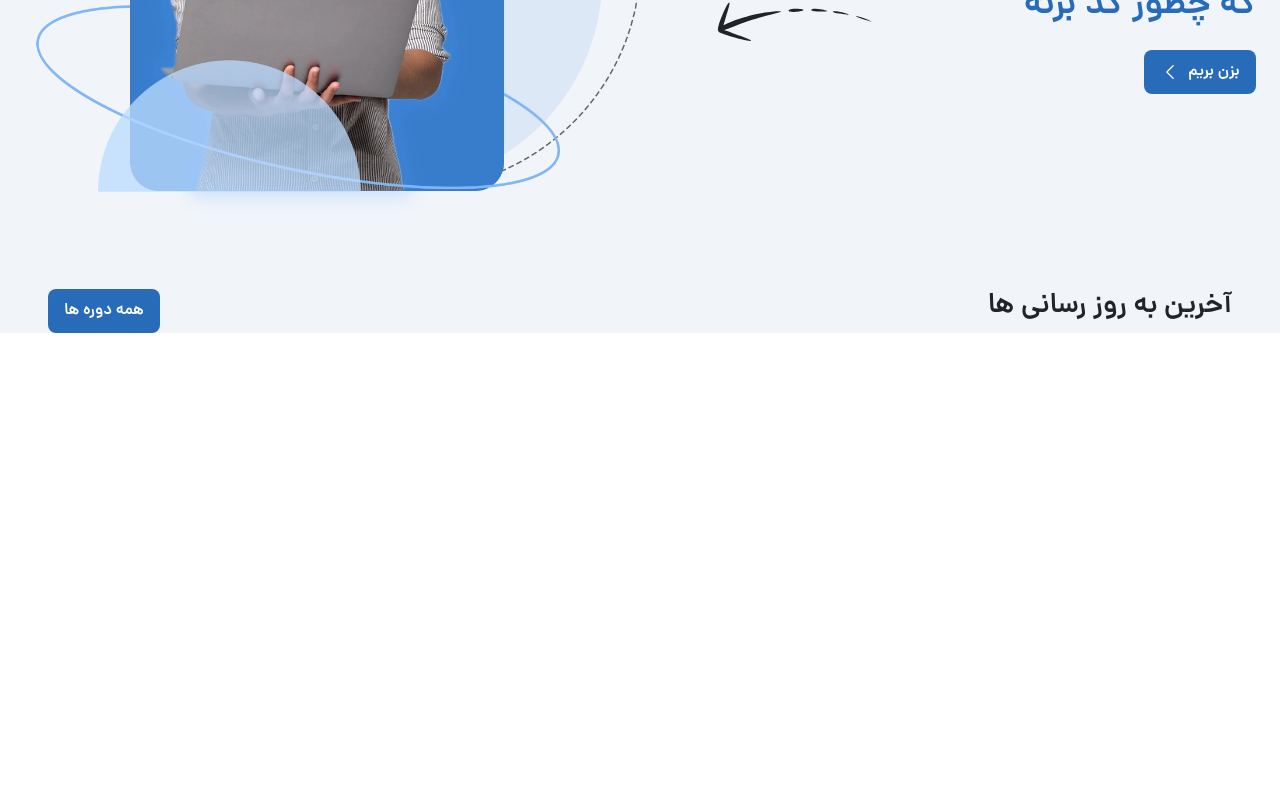
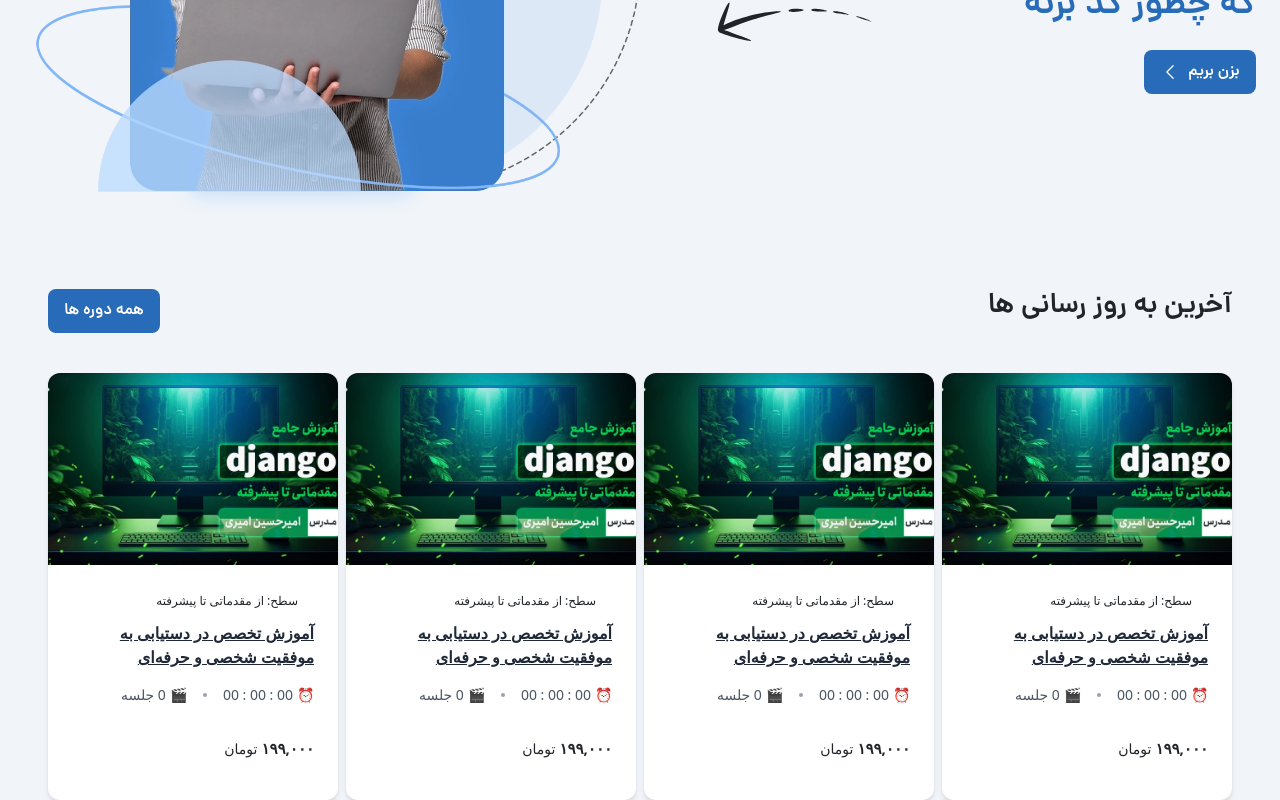
Before and after one commit to NazaninMoosazade/codeyad, a React (Vite) app: page / in a window 1280 px wide. Shown: the part 621-1421 px from the top of the page. Before the commit the page ends 954 px from the top, so only its background shows below. Built offline with nearby package versions, Linux system fonts and the light colour scheme; a web font is replaced by a local one.

Commit message:
create CourseCadr

```diff
--- /dev/null
+++ b/src/Components/CourseCard/CourseCard.jsx
@@ -0,0 +1,58 @@
+import React from 'react'
+
+export default function CourseCard() {
+  return (
+<div class=" mx-auto bg-white mt-10 rounded-xl shadow-md overflow-hidden flex flex-col transition-transform hover:-translate-y-4 hover:shadow-lg duration-300 w-full max-w-sm">
+  {/* <!-- تصویر --> */}
+  <a href="/course/personal-professional-success-specialization">
+    <img
+    src='/img/courseBanner.webp'
+      alt="آموزش تخصص در دستیابی به موفقیت شخصی و حرفه‌ای"
+      class="w-full h-48 object-cover"
+    />
+  </a>
+
+  {/* <!-- محتوای کارت --> */}
+  <div class="p-4 flex flex-col justify-between flex-grow">
+    {/* <!-- سطح --> */}
+    <span class="text-xs text-blue-700 bg-blue-100 rounded-full px-3 py-1 w-fit mb-2">
+      سطح: از مقدماتی تا پیشرفته
+    </span>
+
+    {/* <!-- عنوان دوره --> */}
+    <a href="/course/personal-professional-success-specialization" class="font-semibold text-gray-800 text-base leading-6 hover:text-blue-600 transition-colors mb-3">
+      آموزش تخصص در دستیابی به موفقیت شخصی و حرفه‌ای
+    </a>
+
+    {/* <!-- اطلاعات زمان و جلسات --> */}
+    <div class="flex items-center text-sm text-gray-600 gap-3 mb-4">
+      <div class="flex items-center gap-1">
+        ⏰ <span dir="ltr">00 : 00 : 00</span>
+      </div>
+      <span class="w-1 h-1 bg-gray-400 rounded-full"></span>
+      <div class="flex items-center gap-1">
+        🎬 <span>0 جلسه</span>
+      </div>
+    </div>
+
+    {/* <!-- قیمت و دکمه --> */}
+    <div class="flex items-center justify-between mt-auto pt-2">
+      <p class="text-blue-600 font-bold text-[15px]">
+        ۱۹۹,۰۰۰ <span class="text-sm font-normal">تومان</span>
+      </p>
+      <a
+        href="/course/personal-professional-success-specialization"
+        class="bg-blue-600 hover:bg-blue-700 text-white text-sm px-4 py-2 rounded-md flex items-center gap-1 transition-colors"
+      >
+        شروع دوره
+        <svg width="12" height="12" viewBox="0 0 6 9" fill="none" xmlns="http://www.w3.org/2000/svg">
+          <path d="M4.97172 8.65283..." fill="#fff" />
+        </svg>
+      </a>
+    </div>
+  </div>
+</div>
+
+
+  )
+}
--- a/src/Components/LastUpdateCourses/LastUpdateCourses.jsx
+++ b/src/Components/LastUpdateCourses/LastUpdateCourses.jsx
@@ -1,10 +1,22 @@
-import React from 'react'
-import SectionTitle from '../SectionTitle/SectionTitle'
+import React from "react";
+import SectionTitle from "../SectionTitle/SectionTitle";
+import CourseCard from "../CourseCard/CourseCard";
 
 export default function LastUpdateCourses() {
   return (
-    <div className='w-full max-w-[1600px] mx-auto px-4 lg:px-8'>
-        <SectionTitle title={'آخرین به روز رسانی ها'} btnTitle={'همه دوره ها'} btnHref={''}/>
+    <div className="w-full max-w-[1600px] mx-auto px-4 lg:px-8">
+      <SectionTitle
+        title={"آخرین به روز رسانی ها"}
+        btnTitle={"همه دوره ها"}
+        btnHref={""}
+      />
+      <div className="w-full max-w-[1600px] mx-auto px-4 lg:px-8 gap-x-2 grid grid-cols-1 md:grid-cols-2 lg:grid-cols-3 xl:grid-cols-4">
+        <CourseCard />
+        <CourseCard />
+        <CourseCard />
+        <CourseCard />
+
+      </div>
     </div>
-  )
+  );
 }
--- a/tailwind.config.js
+++ b/tailwind.config.js
@@ -21,20 +21,20 @@ export default {
         MorabbaMedium: "Morabba Medium",
         MorabbaBold: "Morabba Bold",
       },
-      container: {
-        center: true,
-        padding: {
-          DEFAULT: "1rem", // فاصله داخلی پیش‌فرض
-          lg: "2rem", // فاصله در نمایشگرهای بزرگ‌تر
-        },
-        screens: {
-          sm: "100%",
-          md: "768px",
-          lg: "1140px",
-          xl: "1600px", // تغییر اندازه به 1600px
-          "2xl": "1800px", // اندازه خیلی بزرگ‌تر
-        },
-      },
+      // container: {
+      //   center: true,
+      //   padding: {
+      //     DEFAULT: "1rem", // فاصله داخلی پیش‌فرض
+      //     lg: "2rem", // فاصله در نمایشگرهای بزرگ‌تر
+      //   },
+      //   screens: {
+      //     sm: "100%",
+      //     md: "768px",
+      //     lg: "1140px",
+      //     xl: "1600px", // تغییر اندازه به 1600px
+      //     "2xl": "1800px", // اندازه خیلی بزرگ‌تر
+      //   },
+      // },
     },
   },
 
```
Also changed, not shown: public/img/courseBanner.webp (added).
